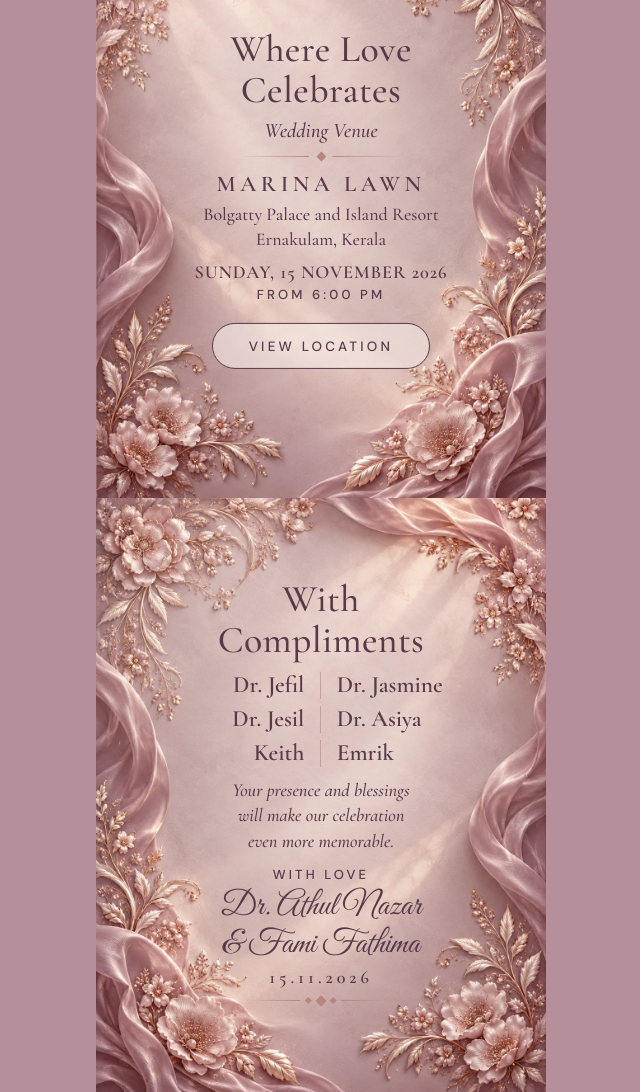
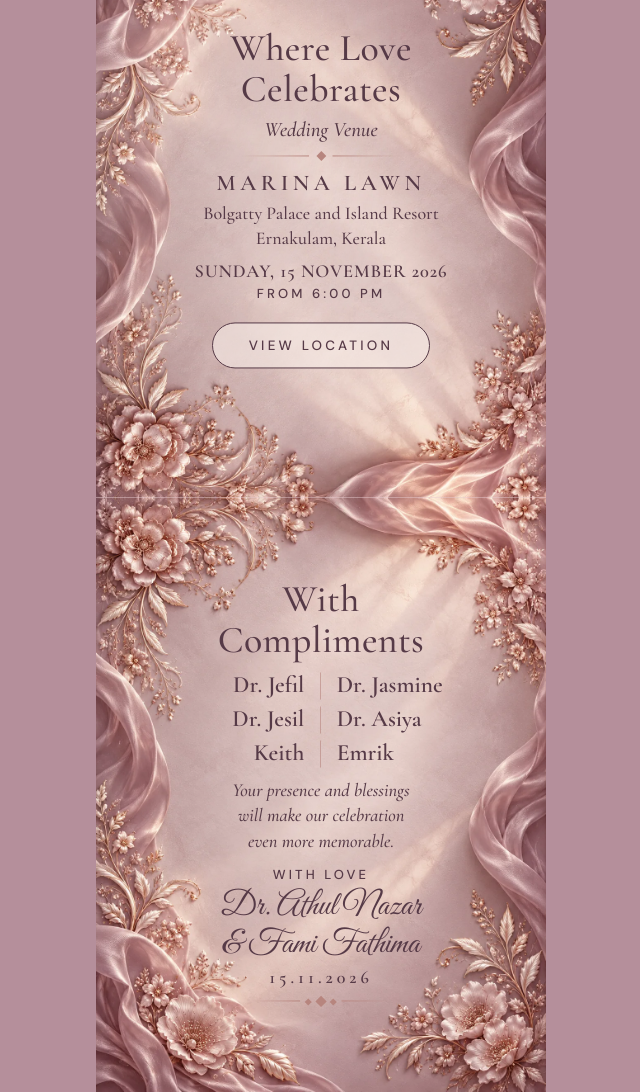
Before and after one commit to skenllp/athulnazar-famifathima, a plain HTML site: page index.html in a window 1280 px wide. Shown: the part 3294-4386 px from the top of the page, without its empty margins (319-959 px from the left). Drawn offline with nearby package versions, Linux system fonts and the light colour scheme.

Commit message:
push wedding invitation website

```diff
--- a/index.html
+++ b/index.html
@@ -184,14 +184,21 @@
       </section>
     </div>
 
-    <!-- ============ 4. VENUE ============ -->
-    <section class="page page--venue" id="venue" style="--ar:1092/1440" aria-labelledby="venue-title">
-      <picture class="page__bg page__bg--flip">
+    <!-- ============ 4 + 5. VENUE & WITH COMPLIMENTS (one continuous page) ============ -->
+    <section class="page page--final" id="venue" style="--ar:1092/2880" aria-label="Venue and compliments">
+      <div class="final__bg">
+        <picture class="final__half final__half--top">
           <source srcset="assets/compliments.webp" type="image/webp">
           <img src="assets/compliments.png" alt="" width="1092" height="1440" loading="lazy" decoding="async">
         </picture>
+        <picture class="final__half final__half--bottom">
+          <source srcset="assets/compliments.webp" type="image/webp">
+          <img src="assets/compliments.png" alt="" width="1092" height="1440" loading="lazy" decoding="async">
+        </picture>
+      </div>
       <div class="page__sheen" aria-hidden="true"></div>
 
+      <div class="half half--top" aria-labelledby="venue-title">
         <div class="content content--venue">
           <h2 class="h2" id="venue-title" data-reveal>Where Love<br>Celebrates</h2>
           <p class="sub" data-reveal style="--d:.2s">Wedding Venue</p>
@@ -210,16 +217,9 @@
           <a class="btn" href="https://www.google.com/maps/search/?api=1&amp;query=Bolgatty+Palace+Island+Resort+Kochi"
              target="_blank" rel="noopener noreferrer" data-reveal style="--d:.85s">View Location</a>
         </div>
-    </section>
+      </div>
 
-    <!-- ============ 5. WITH COMPLIMENTS ============ -->
-    <section class="page page--compliments" id="compliments" style="--ar:1092/1440" aria-labelledby="comp-title">
-      <picture class="page__bg">
-        <source srcset="assets/compliments.webp" type="image/webp">
-        <img src="assets/compliments.png" alt="" width="1092" height="1440" loading="lazy" decoding="async">
-      </picture>
-      <div class="page__sheen" aria-hidden="true"></div>
-
+      <div class="half half--bottom" id="compliments" aria-labelledby="comp-title">
         <div class="content content--compliments">
           <h2 class="h2" id="comp-title" data-reveal>With Compliments</h2>
 
@@ -241,6 +241,7 @@
             <span class="flourish" aria-hidden="true"><i></i><i></i><i></i></span>
           </div>
         </div>
+      </div>
     </section>
 
   </main>
--- a/style.css
+++ b/style.css
@@ -158,6 +158,16 @@ button { font: inherit; color: inherit; }
 .page__bg { position: absolute; inset: 0; z-index: -2; }
 .page__bg img { width: 100%; height: 100%; object-fit: cover; }
 .page__bg--flip { transform: scaleX(-1); }
+
+/* venue + compliments share one tall page: the artwork is mirrored at the join so the seam is seamless */
+.final__bg { position: absolute; inset: 0; z-index: -2; }
+.final__half { position: absolute; left: 0; right: 0; height: 50%; display: block; overflow: hidden; }
+.final__half img { width: 100%; height: 100%; object-fit: cover; }
+.final__half--top { top: 0; transform: scaleY(-1); }
+.final__half--bottom { bottom: 0; }
+.half { position: absolute; left: 0; right: 0; height: 50%; }
+.half--top { top: 0; }
+.half--bottom { bottom: 0; }
 
 /* soft drifting light, a whisper of movement over the embossed paper */
 .page__sheen {
@@ -450,7 +460,7 @@ button { font: inherit; color: inherit; }
 .flourish i:nth-child(2) { width: calc(var(--u) * 1.8); height: calc(var(--u) * 1.8); min-width: 7px; min-height: 7px; }
 
 /* darker mauve artwork: use full plum for small text */
-.page--venue .label, .page--compliments .label, .page--venue .sub, .page--compliments .date-num { color: var(--plum); }
+.page--final .label, .page--final .sub, .page--final .date-num { color: var(--plum); }
 
 /* ==========================================================
    REVEAL ANIMATIONS (only when JS is available)
```
Lines whose indentation alone changed are shown as unchanged.
